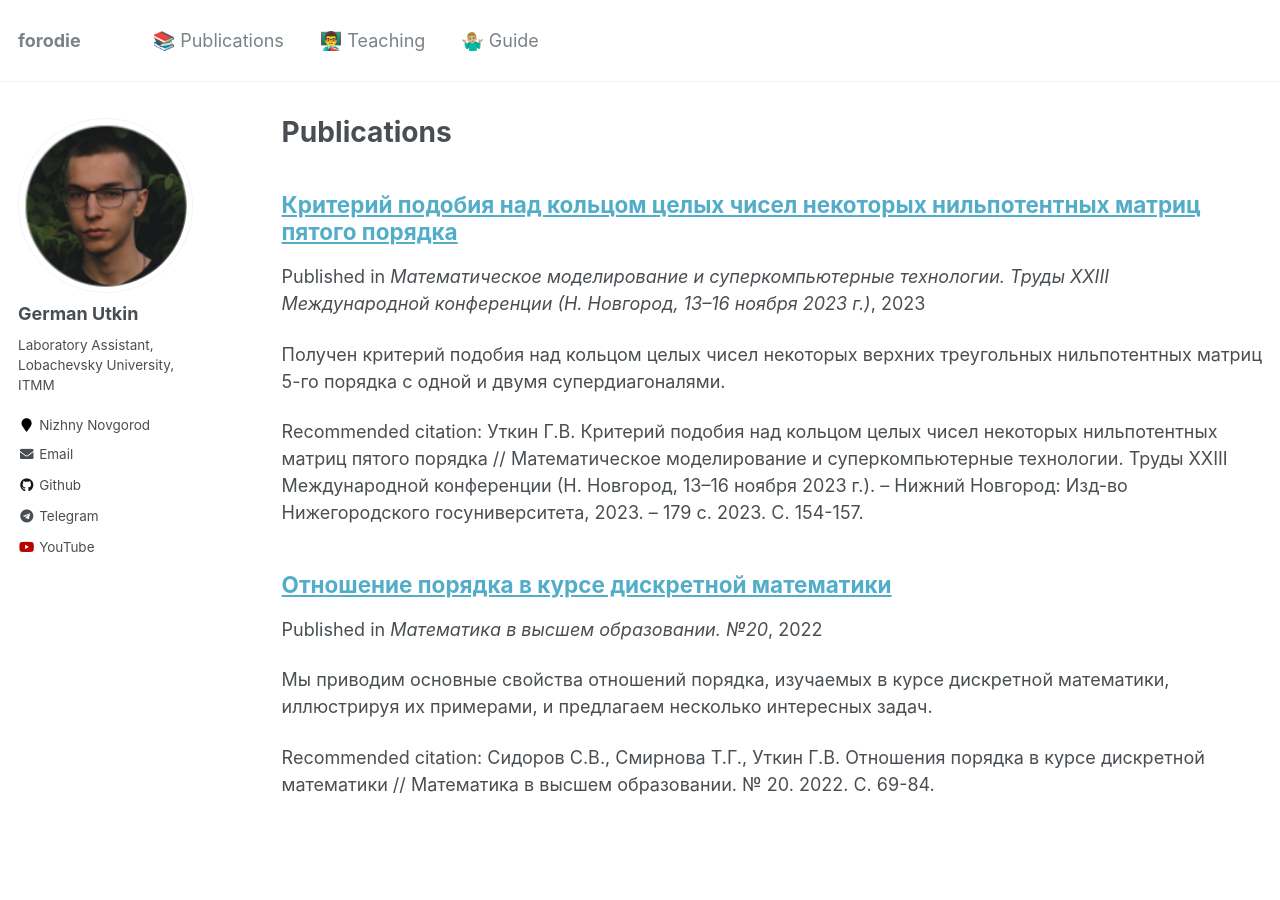
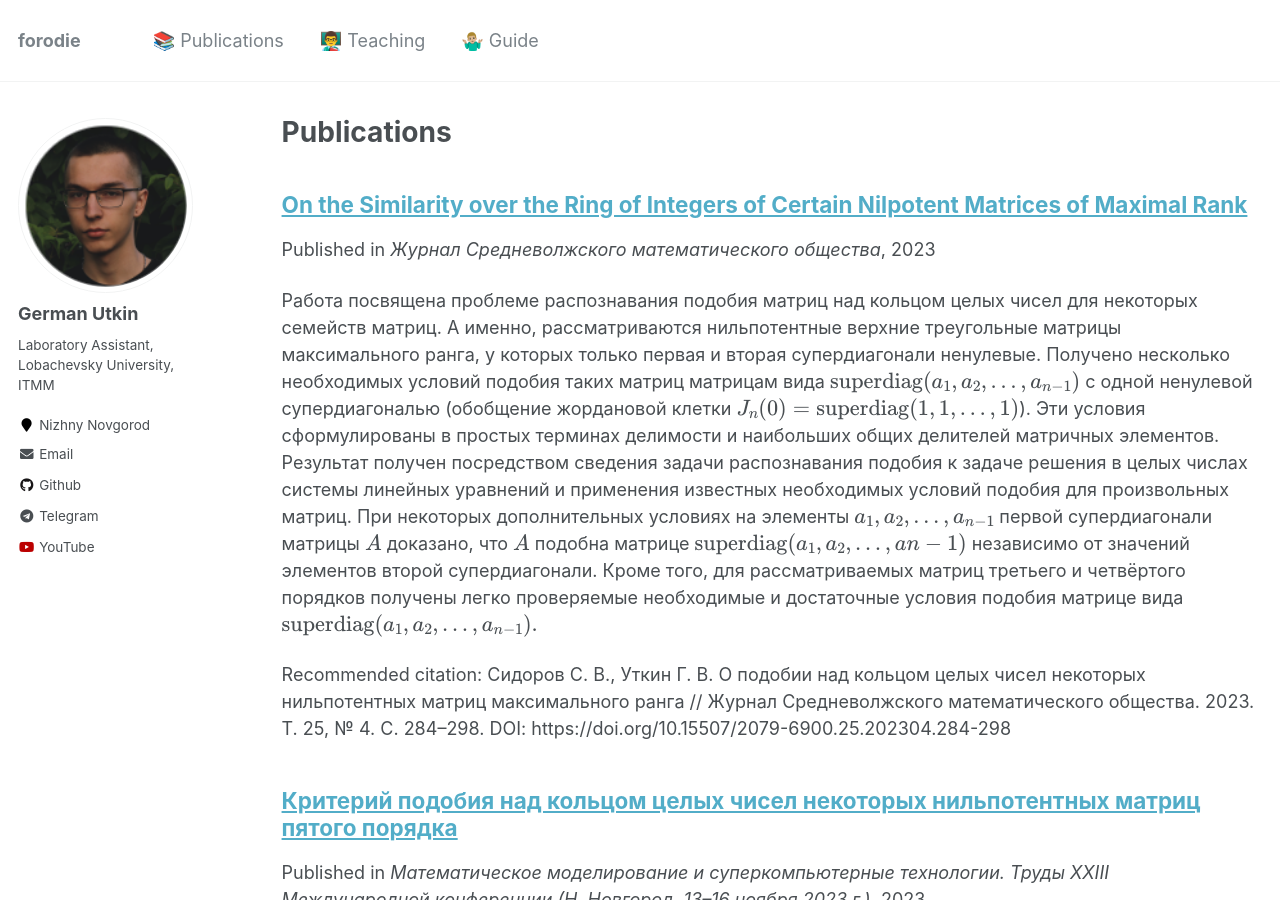
Before and after one commit to forodie/forodie.github.io, a Jekyll site: the page built from _pages/publications.md, in a window 1280 px wide and 900 px high. Built offline with Jekyll 4.4.1, drawn with Linux system fonts in a browser that asks for light colours; formulas are drawn with MathJax 3.

Commit message:
upd articles

```diff
--- /dev/null
+++ b/_publications/publicationsSVMO2023.md
@@ -0,0 +1,14 @@
+---
+title: "On the Similarity over the Ring of Integers of Certain Nilpotent Matrices of Maximal Rank"
+collection: publications
+permalink: /publication/publicationsSVMO2023
+excerpt: 'Работа посвящена проблеме распознавания подобия матриц над кольцом целых чисел для некоторых семейств матриц. А именно, рассматриваются нильпотентные верхние треугольные матрицы максимального ранга, у которых только первая и вторая супердиагонали ненулевые. Получено несколько необходимых условий подобия таких матриц матрицам вида $\mathrm{superdiag}(a_1,a_2,\dots,a_{n−1})$ с одной ненулевой супердиагональю (обобщение жордановой клетки $J_n(0)=\mathrm{superdiag}(1,1,\dots,1)$). Эти условия сформулированы в простых терминах делимости и наибольших общих делителей матричных элементов. Результат получен посредством сведения задачи распознавания подобия к задаче решения в целых числах системы линейных уравнений и применения известных необходимых условий подобия для произвольных матриц. При некоторых дополнительных условиях на элементы $a_1,a_2,\dots,a_{n−1}$ первой супердиагонали матрицы $A$ доказано, что $A$ подобна матрице $\mathrm{superdiag}(a_1,a_2,\dots,a{n−1})$ независимо от значений элементов второй супердиагонали. Кроме того, для рассматриваемых матриц третьего и четвёртого порядков получены легко проверяемые необходимые и достаточные условия подобия матрице вида $\mathrm{superdiag}(a_1,a_2,\dots,a_{n−1}).$'
+date: 2023-12-30
+venue: 'Журнал Средневолжского математического общества'
+#paperurl: 'http://forodie.github.io/files/MVO2022.pdf'
+citation: 'Сидоров С. В., Уткин Г. В. О подобии над кольцом целых чисел некоторых нильпотентных матриц максимального ранга // Журнал Средневолжского математического общества. 2023. Т. 25, № 4. С. 284–298. DOI: https://doi.org/10.15507/2079-6900.25.202304.284-298'
+---
+
+Работа посвящена проблеме распознавания подобия матриц над кольцом целых чисел для некоторых семейств матриц. А именно, рассматриваются нильпотентные верхние треугольные матрицы максимального ранга, у которых только первая и вторая супердиагонали ненулевые. Получено несколько необходимых условий подобия таких матриц матрицам вида $\mathrm{superdiag}(a_1,a_2,\dots,a_{n−1})$ с одной ненулевой супердиагональю (обобщение жордановой клетки $J_n(0)=\mathrm{superdiag}(1,1,\dots,1)$). Эти условия сформулированы в простых терминах делимости и наибольших общих делителей матричных элементов. Результат получен посредством сведения задачи распознавания подобия к задаче решения в целых числах системы линейных уравнений и применения известных необходимых условий подобия для произвольных матриц. При некоторых дополнительных условиях на элементы $a_1,a_2,\dots,a_{n−1}$ первой супердиагонали матрицы $A$ доказано, что $A$ подобна матрице $\mathrm{superdiag}(a_1,a_2,\dots,a{n−1})$ независимо от значений элементов второй супердиагонали. Кроме того, для рассматриваемых матриц третьего и четвёртого порядков получены легко проверяемые необходимые и достаточные условия подобия матрице вида $\mathrm{superdiag}(a_1,a_2,\dots,a_{n−1}).$
+
+[Download paper here](https://journal.svmo.ru/en/downloads/article?article_id=1783)
```
Also changed, not shown: _pages/about.md (+1 -1 lines).
